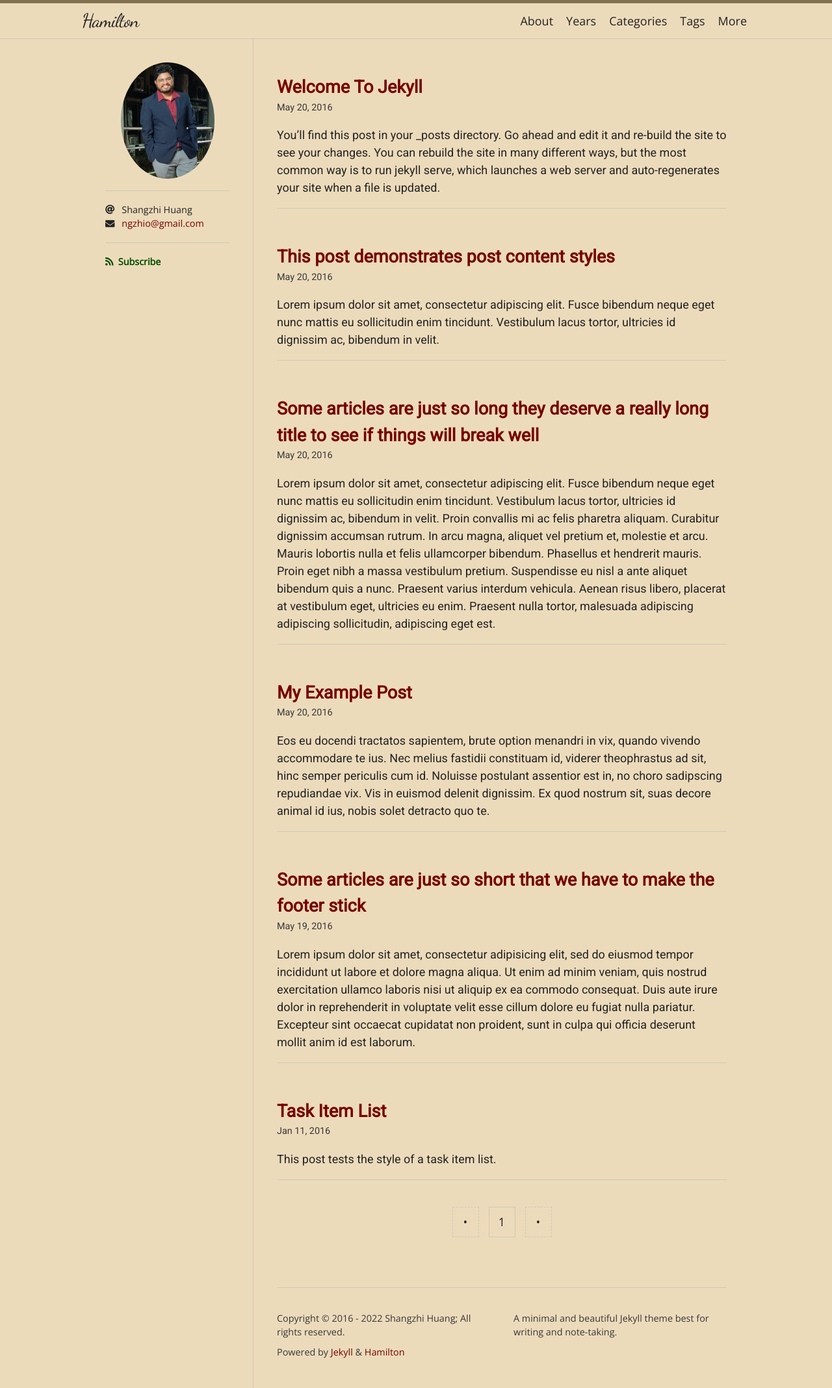
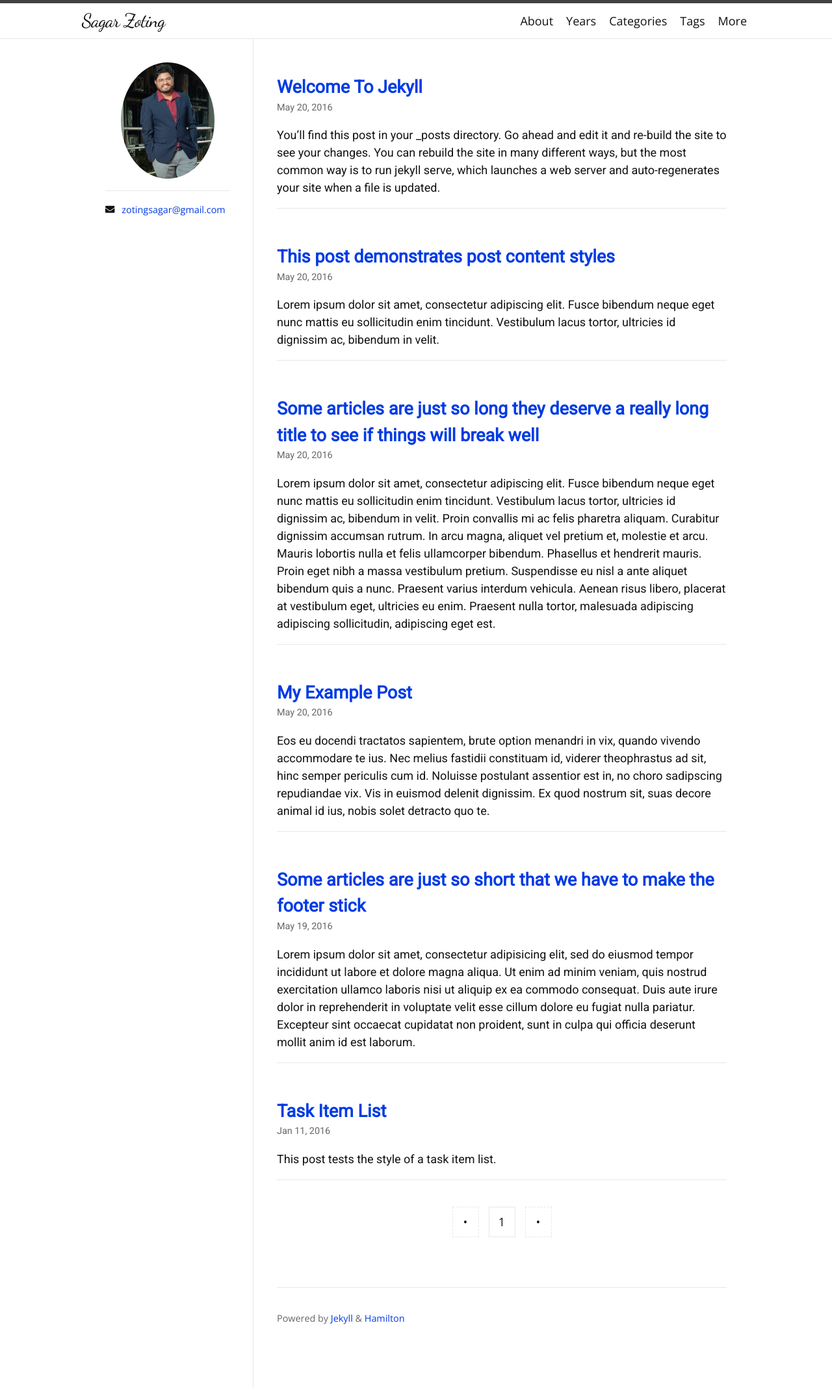
Before and after one commit to zotingsagar/zotingsagar.github.io, a Jekyll site: the page built from index.html, in a window 1280 px wide. Shown: the whole page at 65% size. Built offline with Jekyll 4.4.1, drawn with Linux system fonts in a browser that asks for light colours; nearby versions of some CDN libraries; some web fonts are replaced; the list of posts is cut into pages by our own code.

Commit message:
Update _config.yml

```diff
--- a/_config.yml
+++ b/_config.yml
@@ -1,27 +1,28 @@
-title: Hamilton
-description: A minimal and beautiful Jekyll theme best for writing and note-taking.
-author: Shangzhi Huang
+title: Sagar Zoting
+#description:
+#author: Sagar Zoting
 avatar: /logo.png
-email: ngzhio@gmail.com
+email: zotingsagar@gmail.com
 
 plugins:
   - jekyll-seo-tag
   - jekyll-feed
   - jekyll-sitemap
   - jekyll-paginate
-
+  - jekyll-remote-theme
 paginate: 10
-
+remote_theme: ngzhio/jekyll-theme-hamilton
 # Uncomment the below line and set the tracking ID for enabling Google Analytics
 #
 # google_analytics:
-
 # Uncomment the below lines and set the Disqus shortname for enabling Disqus
 #
 # disqus:
-
 # Jekyll
 # ======
+skin: daylight
+subscribe: false
+
 exclude:
   - scripts/
   - README.md
@@ -30,14 +31,14 @@
 # Jekyll SEO Tag (Optional)
 # =========================
 twitter:
-  username: ngzhio
+  username: sagar__zoting
   card: summary
 logo: logo.png
 social:
-  name: Shangzhi Huang
+  name: Sagar Zoting
   links:
-    - https://twitter.com/ngzhio
-    - https://www.facebook.com/ngzhio
-    - https://github.com/ngzhio
-google_site_verification: u4WXQl0Eu66rsQo2kRdCNx
+    - https://twitter.com/Sagar__Zoting
+    - https://www.facebook.com/zotingsagar
+    - https://github.com/zotingsagar
+#google_site_verification: u4WXQl0Eu66rsQo2kRdCNx
 lang: en
```
